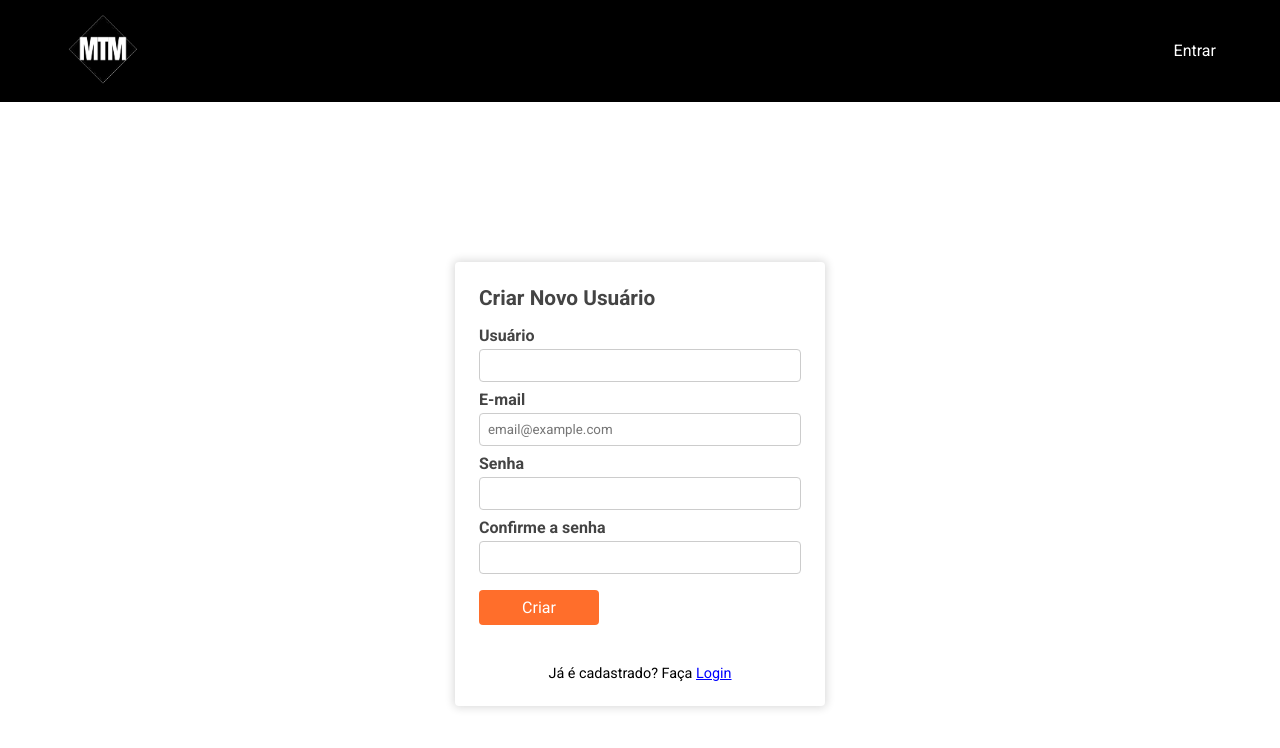
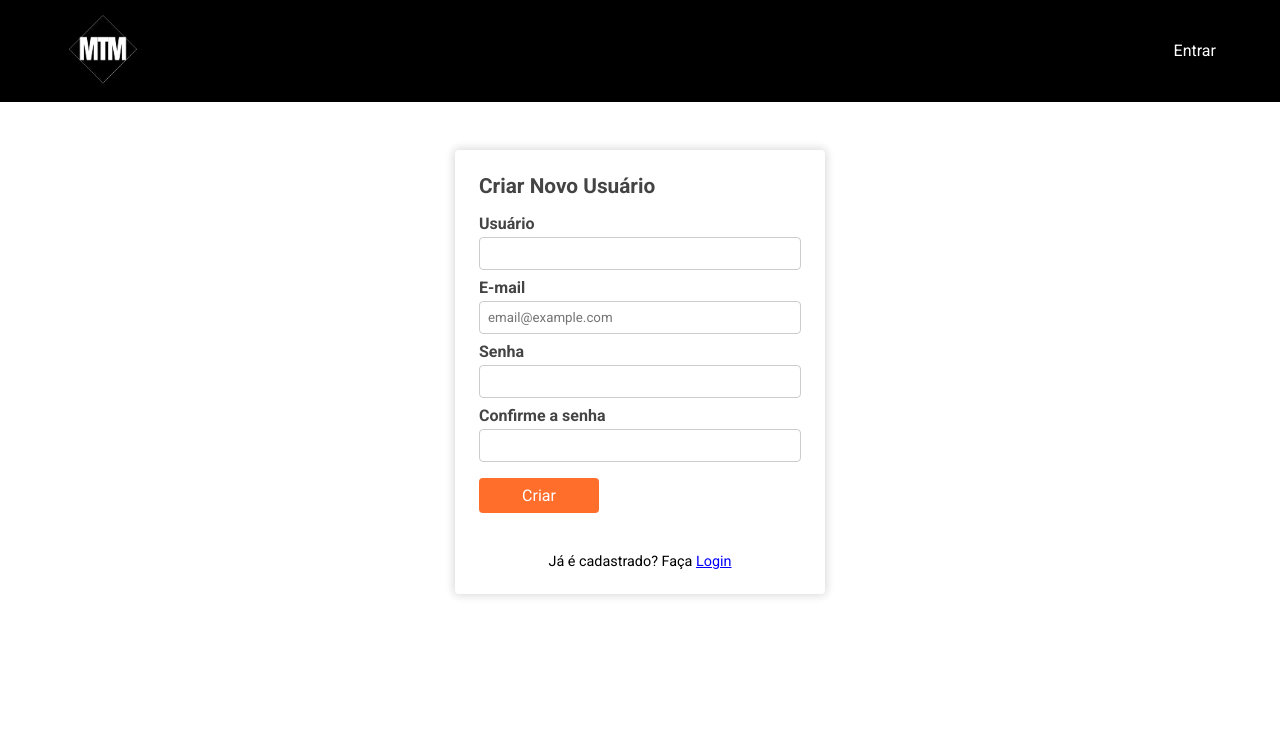
Before and after one commit to pablohpaiva22/controle-financeiro-web, a React (Vite) app: page /cadastrar in a window 1280 px wide. Shown: the top 748 px of the page. Built offline with nearby package versions, Linux system fonts and the light colour scheme; no server answers.

Commit message:
style: spacing adjust

```diff
--- a/src/pages/home/Home.module.scss
+++ b/src/pages/home/Home.module.scss
@@ -1,5 +1,5 @@
 .container {
-  margin: 11.5rem auto 2rem;
+  margin: 3rem auto 2rem;
   text-align: center;
 
   h1 {
--- a/src/pages/login/Login.module.scss
+++ b/src/pages/login/Login.module.scss
@@ -1,6 +1,6 @@
 .form {
   max-width: 370px;
-  margin: 10rem auto 2rem;
+  margin: 3rem auto 2rem;
   padding: 1.5rem;
   box-shadow: 0 0 8px 2px #ddd;
   border-radius: 0.25rem;
--- a/src/pages/myaccount/MyAccount.module.scss
+++ b/src/pages/myaccount/MyAccount.module.scss
@@ -1,7 +1,7 @@
 .container {
   max-width: 350px;
   height: 350px;
-  margin: 10rem auto;
+  margin: 3rem auto;
   text-align: center;
 }
 
--- a/src/pages/signUp/SignUp.module.scss
+++ b/src/pages/signUp/SignUp.module.scss
@@ -1,6 +1,6 @@
 .form {
   max-width: 370px;
-  margin: 10rem auto 2rem;
+  margin: 3rem auto 2rem;
   padding: 1.5rem;
   background: #fff;
   box-shadow: 0 0 8px 2px #ddd;
```
